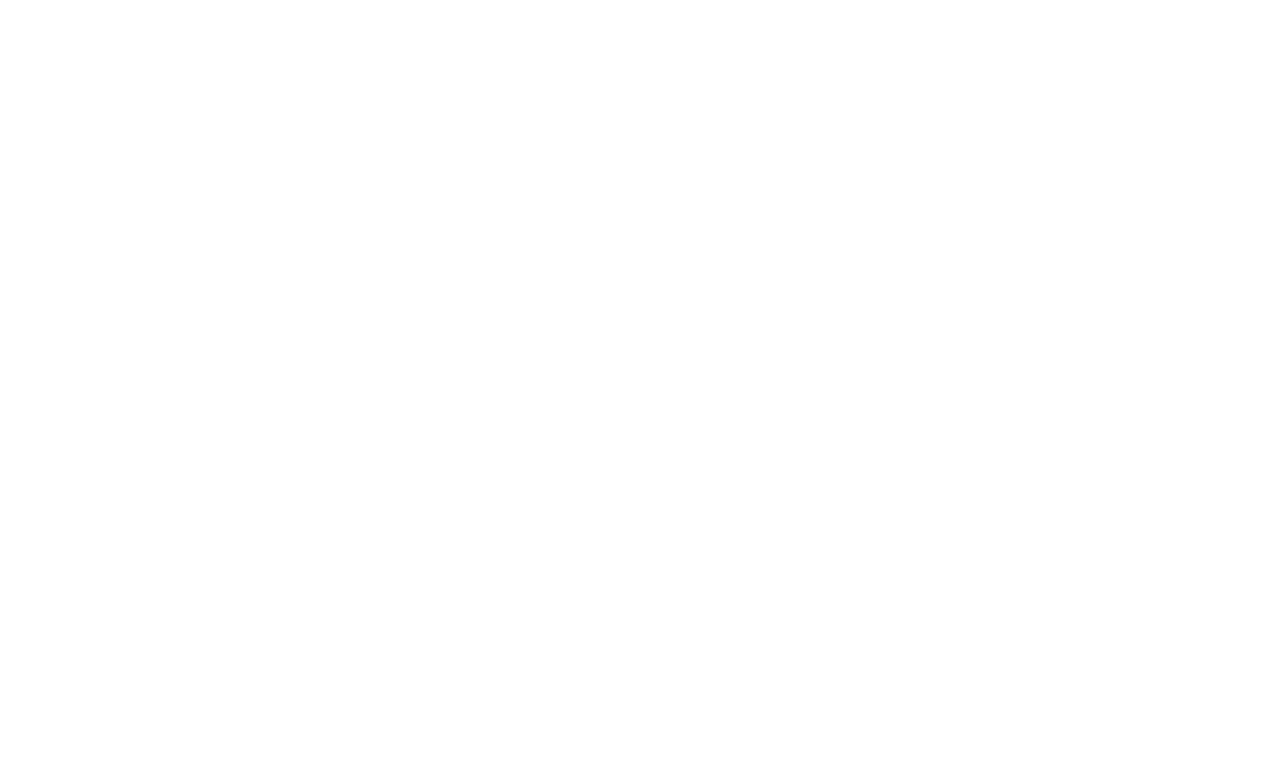
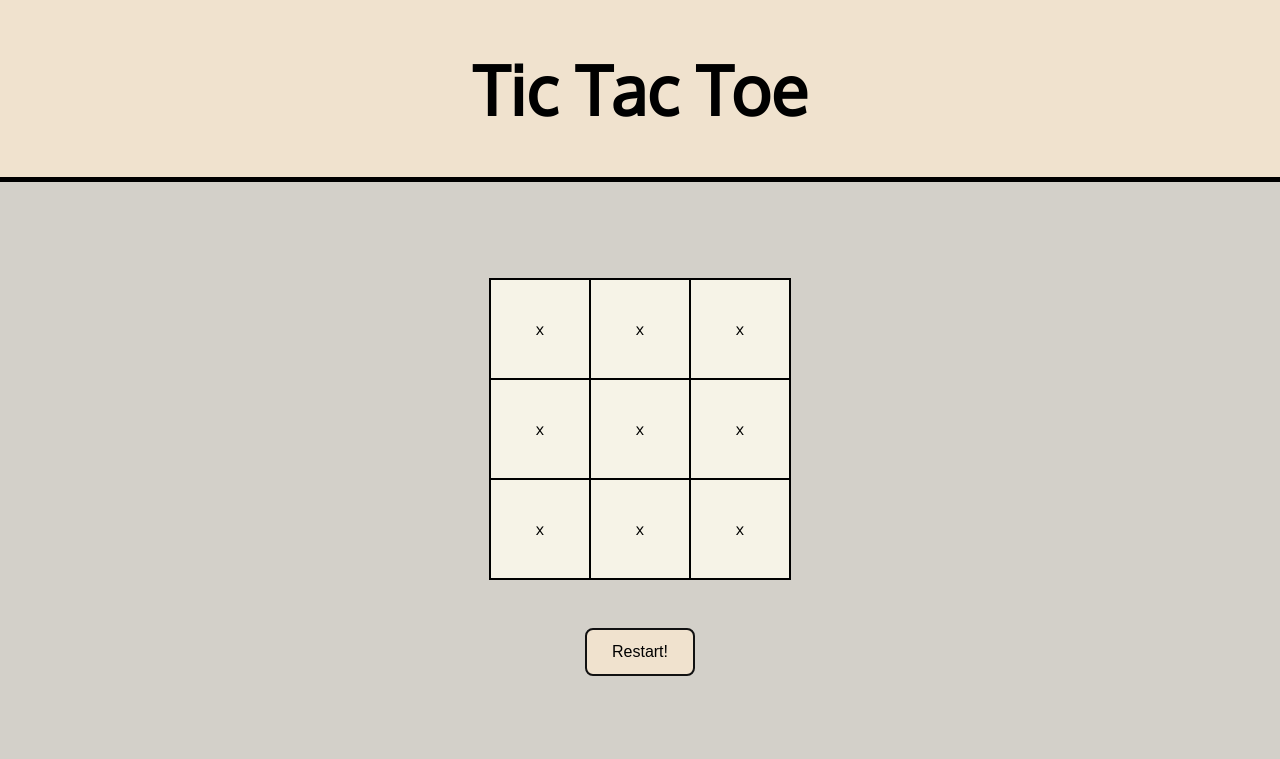
Before and after one commit to aclegere/OdinTicTacToe, a plain HTML site: page index.html in a window 1280 px wide. Drawn offline with Linux system fonts and the light colour scheme.

Commit message:
added html/css, need to adjust sizing a little more. No script yet

```diff
--- a/index.html
+++ b/index.html
@@ -5,9 +5,35 @@
     <meta http-equiv="X-UA-Compatible" content="IE=edge">
     <meta name="viewport" content="width=device-width, initial-scale=1.0">
     <title>Tic Tac Toe</title>
+    <link rel="stylesheet" href="https://fonts.googleapis.com/css?family=Oxygen">
     <link rel="stylesheet" href="styles.css">
     <script src="script.js"></script>
 </head>
 <body>
+    <header>
+        <h1>Tic Tac Toe</h1>
+    </header>
+    <div class="mainContainer">
+        <div id="turnIndicator"><!--who's turn is it--></div>
+        <!--Game Board-->
+        <div class="gameboard">
+            <div class="field">x</div>
+            <div class="field">x</div>
+            <div class="field">x</div>
+            <div class="field">x</div>
+            <div class="field">x</div>
+            <div class="field">x</div>
+            <div class="field">x</div>
+            <div class="field">x</div>
+            <div class="field">x</div>
+        </div>
+        <!--Reset Button-->
+        <div class="resetBtn">
+            <button id="restart">Restart!</button>
+        </div>
+        <div class="message">
+            <p></p>
+        </div>
+    </div>
 </body>
 </html>
--- a/styles.css
+++ b/styles.css
@@ -0,0 +1,86 @@
+html,body
+{
+    width: 100%;
+    height: 100%;
+    margin: 0px;
+    padding: 0px;
+    overflow-x: hidden;
+    font-family: 'Oxygen', serif;
+    background-color: #d3d0c9;
+}
+
+header{
+    display: flex;
+    justify-content: center;
+    background-color: #f0e2ce;
+    border-bottom: solid 5px black;
+}
+
+h1{
+    font-size: 4.25em;
+}
+
+.mainContainer{
+    display: flex;
+    flex-direction: column;
+    justify-content: center;
+    align-items: center;
+}
+
+.gameboard{
+    display: grid;
+    margin-top: 6em;
+    margin-bottom: 3em;
+    border: 1px solid black;
+    grid-template-rows: 100px 100px 100px;
+    grid-template-columns: 100px 100px 100px;
+}
+
+.field{
+    display: flex;
+    align-items: center;
+    justify-content: center;
+    border: 1px solid black;
+    background-color: #f6f3e7;
+}
+
+.field:hover{
+    background-color: azure;
+    cursor: pointer;
+}
+
+.field:active{
+    background-color: #dce8e8;
+    cursor: pointer;
+}
+
+#restart{
+    display: flex;
+    align-items: center;
+    justify-content: center;
+    background-color: #f0e2ce;
+    border: 2px solid #111;
+    border-radius: 8px;
+    cursor: pointer;
+    font-size: 16px;
+    height: 48px;
+    line-height: 24px;
+    max-width: 100%;
+    padding: 0 25px;
+    text-decoration: none;
+    margin-bottom: 3em;
+}
+
+#restart:hover{
+    background-color: azure;
+    cursor: pointer;
+}
+
+#restart:active{
+    background-color: #dce8e8;
+    cursor: pointer;
+}
+
+p{
+    font-size: xx-large;
+}
```
